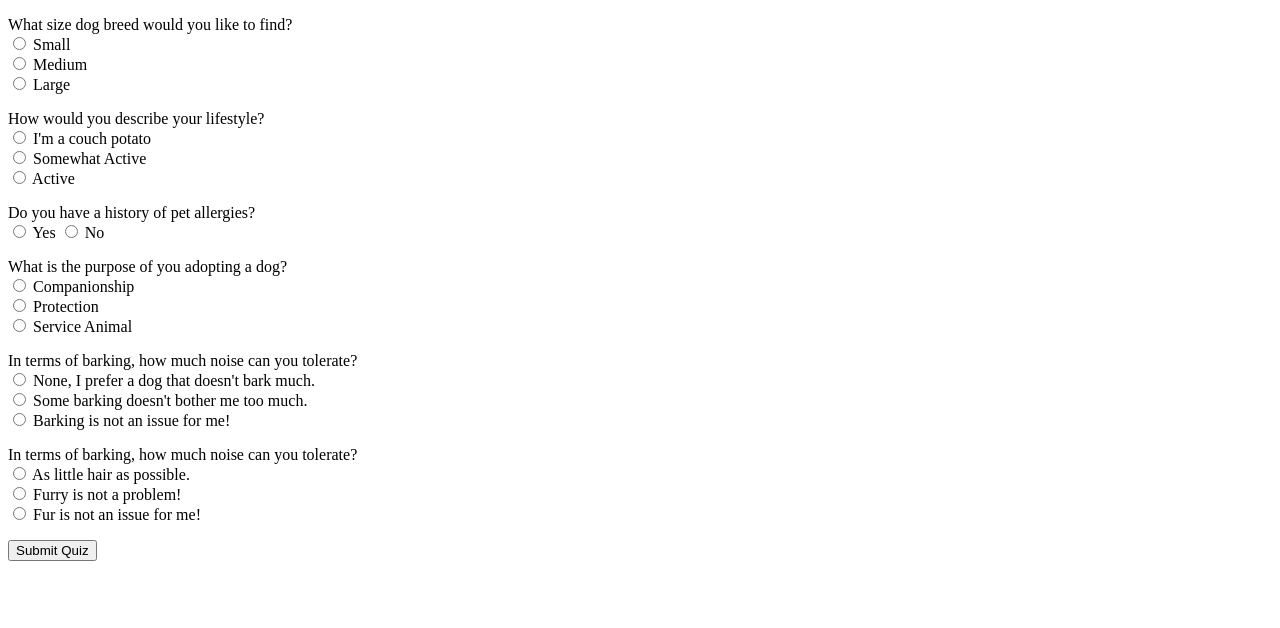
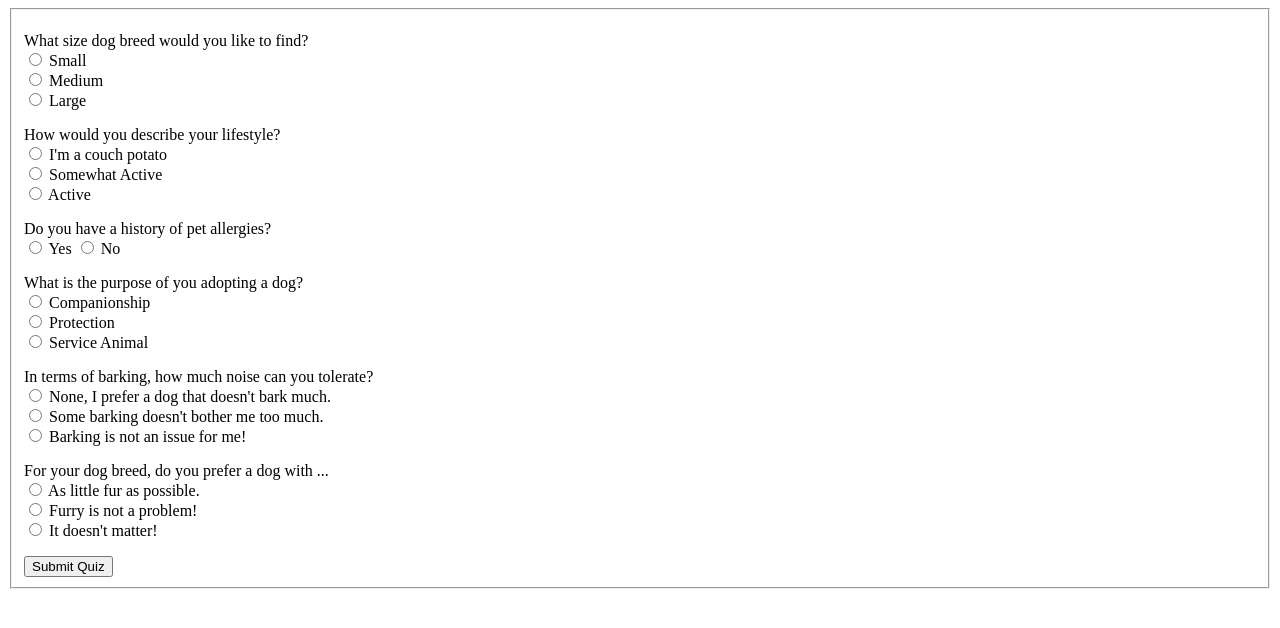
Before and after one commit to anaa0hh/pickYourPup, a plain HTML site: page HTML/quiz.html in a window 1280 px wide. Drawn offline with Linux system fonts and the light colour scheme; files that its build step writes are made by us from their sources; files whose address does not match are found by name.

Commit message:
changed quiz to one id instead of id for each question

```diff
--- a/HTML/quiz.html
+++ b/HTML/quiz.html
@@ -9,62 +9,49 @@
 </head>
 <body>
 
-    <form id="sizeOfPup">
+        <form id="quiz-questions">
+            <fieldset>
+
             <p>What size dog breed would you like to find?<br>
-            <input type="radio" name="size" value="small"> Small<br>
-            <input type="radio" name="size" value="medium"> Medium<br>
-            <input type="radio" name="size" value="large"> Large<br>
-        </p>
-    </form>
+            <input type="radio" name="sizeOfPup" value="small"> Small<br>
+            <input type="radio" name="sizeOfPup" value="medium"> Medium<br>
+            <input type="radio" name="sizeOfPup" value="large"> Large<br>
+            </p>
+
+            <p>How would you describe your lifestyle?<br>
+            <input type="radio" name="pupLifestyle" value="sedentary"> I'm a couch potato<br>
+            <input type="radio" name="pupLifestyle" value="somewhat-active"> Somewhat Active<br>
+            <input type="radio" name="pupLifestyle" value="active"> Active<br>
+            </p>
+
+            <p>Do you have a history of pet allergies?<br>
+            <input type="radio" name="allergies" value="yes"> Yes
+            <input type="radio" name="allergies" value="no"> No
+            </p>
+
+            <p>What is the purpose of you adopting a dog? <br>
+            <input type="radio" name="pupPurpose" value="companionship"> Companionship<br>
+            <input type="radio" name="pupPurpose" value="protection"> Protection<br>
+            <input type="radio" name="pupPurpose" value="Service"> Service Animal
+            </p>
+
+            <p>In terms of barking, how much noise can you tolerate?<br>
+            <input type="radio" name="noiseTolerance" value="no-barking"> None, I prefer a dog that doesn't bark much.<br>
+            <input type="radio" name="noiseTolerance" value="some-barking"> Some barking doesn't bother me too much.<br>
+            <input type="radio" name="noiseTolerance" value="dont-care"> Barking is not an issue for me!
+            </p>
 
 
-    <form id="pupLifestyle">
-        <p>How would you describe your lifestyle?<br>
-        <input type="radio" name="lifestyle" value="sedentary"> I'm a couch potato<br>
-        <input type="radio" name="lifestyle" value="somewhat-active"> Somewhat Active<br>
-        <input type="radio" name="lifestyle" value="active"> Active<br>
-    </p>
-    </form>
+            <p>For your dog breed, do you prefer a dog with ...<br>
+            <input type="radio" name="furLength" value="min-fur"> As little fur as possible.<br>
+            <input type="radio" name="furLength" value="some-fur"> Furry is not a problem!<br>
+            <input type="radio" name="furLength" value="fur-dont-care"> It doesn't matter! <br>
+            </p>
 
 
-    <form id="allergies">
-        <p>Do you have a history of pet allergies?<br>
-            <input type="radio" name="allergiesToDander" value="yes"> Yes
-            <input type="radio" name="allergiesToDander" value="no"> No
-        </p>
-    </form>
-
-
-    <form id="purposeOfPup">
-            <p>What is the purpose of you adopting a dog? <br>
-            <input type="radio" name="pup-purpose" value="companionship"> Companionship<br>
-            <input type="radio" name="pup-purpose" value="protection"> Protection<br>
-            <input type="radio" name="pup-purpose" value="Service"> Service Animal
-        </p>
-    </form>
-
-
-    <form id="noiseTolerance">
-            <p>In terms of barking, how much noise can you tolerate?<br>
-            <input type="radio" name="noise-tolerance" value="no-barking"> None, I prefer a dog that doesn't bark much.<br>
-            <input type="radio" name="noise-tolerance" value="some-barking"> Some barking doesn't bother me too much.<br>
-            <input type="radio" name="noise-tolerance" value="dont-care"> Barking is not an issue for me!
-        </p>
-    </form>
-
-
-    <form id="furLength">
-            <p>In terms of barking, how much noise can you tolerate?<br>
-            <input type="radio" name="fur-length" value="min-fur"> As little hair as possible.<br>
-            <input type="radio" name="fur-length" value="some-fur"> Furry is not a problem!<br>
-            <input type="radio" name="fur-length" value="fur-dont-care"> Fur is not an issue for me!
-        </p>
-    </form>
-
-
-    <form id="submit-button">
-        <input type="submit" name="submit" value="Submit Quiz">
-    </form>
+            <input type="submit" name="submit" value="Submit Quiz">
+            </fieldset>
+        </form>
 
 
 
```
